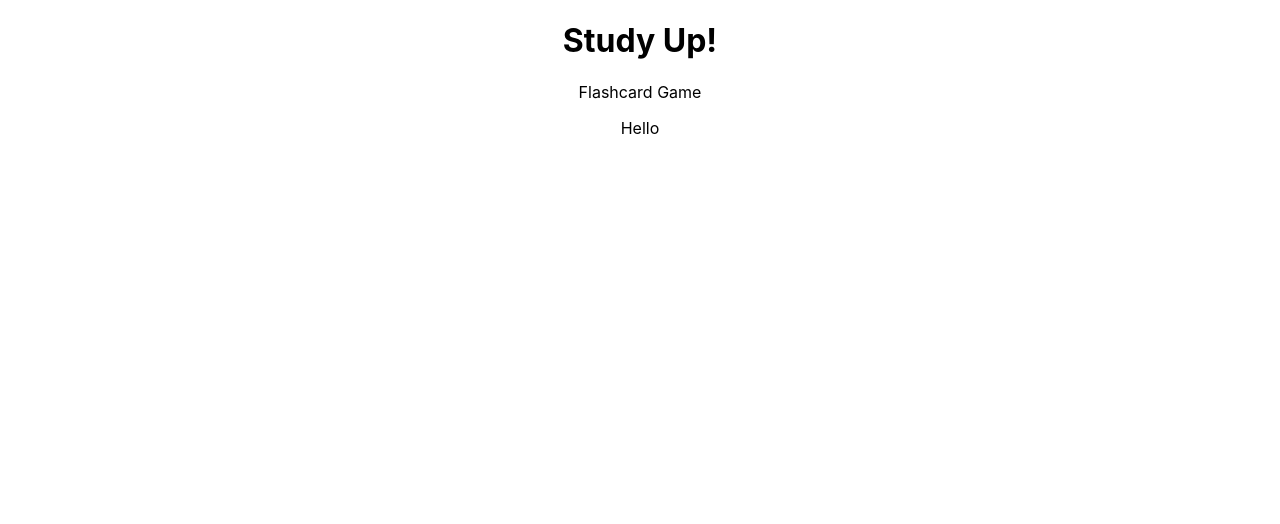
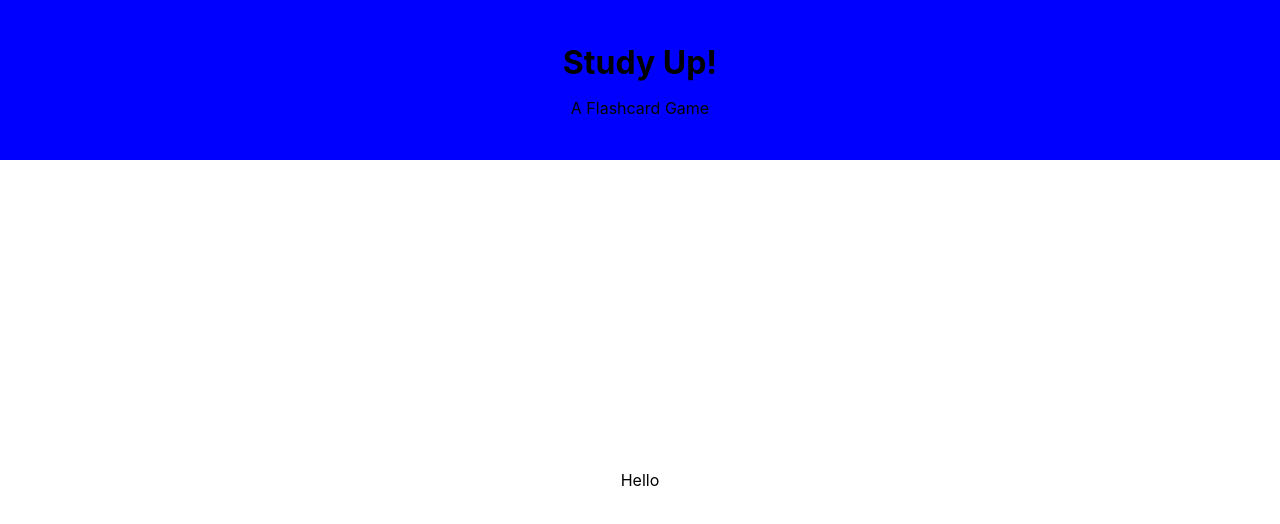
Before and after one commit to KyleWong2510/flashcards-challenge, a React (Create React App) app: page / in a window 1280 px wide. Shown: the top 524 px of the page. Built offline with nearby package versions, Linux system fonts and the light colour scheme.

Commit message:
Basic Layout component layout

```diff
--- /dev/null
+++ b/src/components/Header/Header.css
@@ -0,0 +1,11 @@
+header {
+  background-color: blue;
+  display: flex;
+  flex-direction: column;
+  height: 20vh;
+  justify-content: center;
+}
+
+header p {
+  margin-top: 1rem;
+}
--- a/src/components/Header/Header.js
+++ b/src/components/Header/Header.js
@@ -1,10 +1,11 @@
 import React from 'react'
+import './Header.css'
 
 const Header = () => {
   return (
     <header>
       <h1>Study Up!</h1>
-      <p>Flashcard Game</p>
+      <p>A Flashcard Game</p>
     </header>
   )
 }
--- /dev/null
+++ b/src/components/Layout/Layout.css
@@ -0,0 +1,7 @@
+main {
+  align-items: center;
+  display: flex;
+  flex-direction: column;
+  height: 80vh;
+  justify-content: center;
+}
--- a/src/components/Layout/Layout.js
+++ b/src/components/Layout/Layout.js
@@ -1,5 +1,6 @@
 import React from 'react'
 import Header from '../Header/Header'
+import './Layout.css'
 
 const Layout = ({ children }) => {
   return (
--- a/src/index.css
+++ b/src/index.css
@@ -1,13 +1,20 @@
+* {
+  box-sizing: border-box;
+  margin: 0;
+  padding: 0;
+  width: 100%;
+}
+
 body {
   margin: 0;
-  font-family: -apple-system, BlinkMacSystemFont, 'Segoe UI', 'Roboto', 'Oxygen',
-    'Ubuntu', 'Cantarell', 'Fira Sans', 'Droid Sans', 'Helvetica Neue',
+  font-family: -apple-system, BlinkMacSystemFont, "Segoe UI", "Roboto", "Oxygen",
+    "Ubuntu", "Cantarell", "Fira Sans", "Droid Sans", "Helvetica Neue",
     sans-serif;
   -webkit-font-smoothing: antialiased;
   -moz-osx-font-smoothing: grayscale;
 }
 
 code {
-  font-family: source-code-pro, Menlo, Monaco, Consolas, 'Courier New',
+  font-family: source-code-pro, Menlo, Monaco, Consolas, "Courier New",
     monospace;
 }
```
